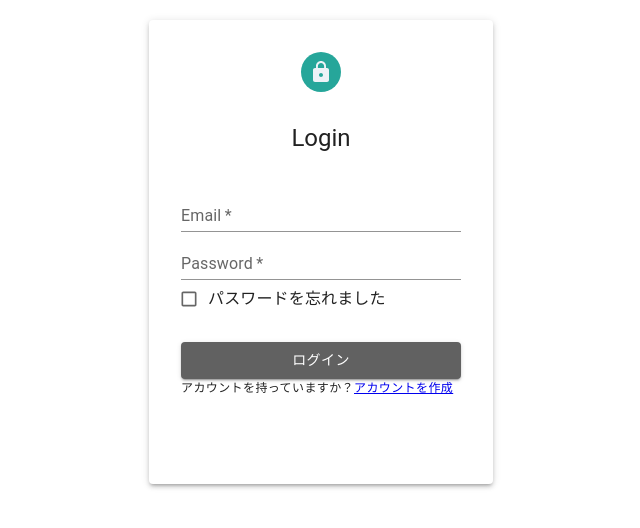
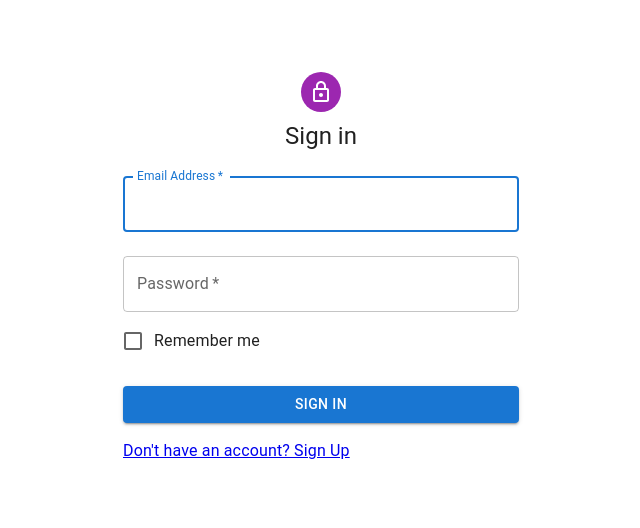
Before and after one commit to daichi0918/EatingHabits, a React (Create React App) app in the folder frontend/app/: page /signin in a window 1280 px wide. Shown: the top 528 px of the page, without its empty margins (319-959 px from the left). Built offline with nearby package versions, Linux system fonts and the light colour scheme; what axios-case-converter would draw is missing.

Commit message:
signinUI修正仮完了

```diff
--- a/frontend/app/src/compenents/pages/SignIn.tsx
+++ b/frontend/app/src/compenents/pages/SignIn.tsx
@@ -1,20 +1,19 @@
 import Cookies from "js-cookie";
 import { useContext, useState } from "react";
 import { Link, useNavigate } from "react-router-dom";
-import {
-  Avatar,
-  Box,
-  Button,
-  Checkbox,
-  FormControlLabel,
-  Grid,
-  Paper,
-  Stack,
-  TextField,
-  Typography
-} from "@mui/material";
-import LockIcon from '@mui/icons-material/Lock';
-import { teal, grey } from "@mui/material/colors";
+import Avatar from '@mui/material/Avatar';
+import Button from '@mui/material/Button';
+import CssBaseline from '@mui/material/CssBaseline';
+import TextField from '@mui/material/TextField';
+import FormControlLabel from '@mui/material/FormControlLabel';
+import Checkbox from '@mui/material/Checkbox';
+import Grid from '@mui/material/Grid';
+import Box from '@mui/material/Box';
+import LockOutlinedIcon from '@mui/icons-material/LockOutlined';
+import Typography from '@mui/material/Typography';
+import Container from '@mui/material/Container';
+import { createTheme, ThemeProvider } from '@mui/material/styles';
+
 import { signIn } from "../../apis/auth";
 import { AuthContext } from "../../App";
 
@@ -57,6 +56,8 @@ export const SignIn = () => {
       console.log(e);
     }
   };
+  const theme = createTheme();
+
   return (
     <>
       {/* <p>サインインページです</p>
@@ -85,7 +86,7 @@ export const SignIn = () => {
           Submit
         </button>
       </form> */}
-      <Grid>
+      {/* <Grid>
         <Paper
           elevation={3}
           sx={{
@@ -125,7 +126,6 @@ export const SignIn = () => {
             fullWidth
             required
           />
-          {/* ラベルとチェックボックス */}
           <FormControlLabel
             labelPlacement="end"
             label="パスワードを忘れました"
@@ -147,18 +147,84 @@ export const SignIn = () => {
             >
               ログイン
           </Button>
-
-            {/* <Typography variant="caption">
-              <Link href="#">パスワードを忘れましたか？</Link>
-            </Typography> */}
             <Typography variant="caption" display="block">
               アカウントを持っていますか？
             <Link to="/signup">アカウントを作成</Link>
             </Typography>
           </Box>
         </Paper>
-      </Grid>
-      {/* <Link to="/signup">サインアップへ</Link> */}
+      </Grid> */}
+      <ThemeProvider theme={theme}>
+        <Container component="main" maxWidth="xs">
+          <CssBaseline />
+          <Box
+            sx={{
+              marginTop: 8,
+              display: 'flex',
+              flexDirection: 'column',
+              alignItems: 'center',
+            }}
+          >
+            <Avatar sx={{ m: 1, bgcolor: 'secondary.main' }}>
+              <LockOutlinedIcon />
+            </Avatar>
+            <Typography component="h1" variant="h5">
+              Sign in
+          </Typography>
+            <Box component="form" noValidate sx={{ mt: 1 }}>
+              <TextField
+                margin="normal"
+                required
+                fullWidth
+                id="email"
+                label="Email Address"
+                name="email"
+                autoComplete="email"
+                autoFocus
+                value={email}
+                onChange={(e) => setEmail(e.target.value)}
+              />
+              <TextField
+                margin="normal"
+                required
+                fullWidth
+                name="password"
+                label="Password"
+                type="password"
+                id="password"
+                autoComplete="current-password"
+                value={password}
+                onChange={(e) => setPassword(e.target.value)}
+              />
+              <FormControlLabel
+                control={<Checkbox value="remember" color="primary" />}
+                label="Remember me"
+              />
+              <Button
+                type="submit"
+                fullWidth
+                variant="contained"
+                onClick={(e) => handleSignInSubmit(e)}
+                sx={{ mt: 3, mb: 2 }}
+              >
+                Sign In
+            </Button>
+              <Grid container>
+                {/* <Grid item xs>
+                  <Link href="#" variant="body2">
+                    Forgot password?
+                </Link>
+                </Grid> */}
+                <Grid item>
+                  <Link to="/signup">
+                    {"Don't have an account? Sign Up"}
+                  </Link>
+                </Grid>
+              </Grid>
+            </Box>
+          </Box>
+        </Container>
+      </ThemeProvider>
     </>
   );
 };
```
